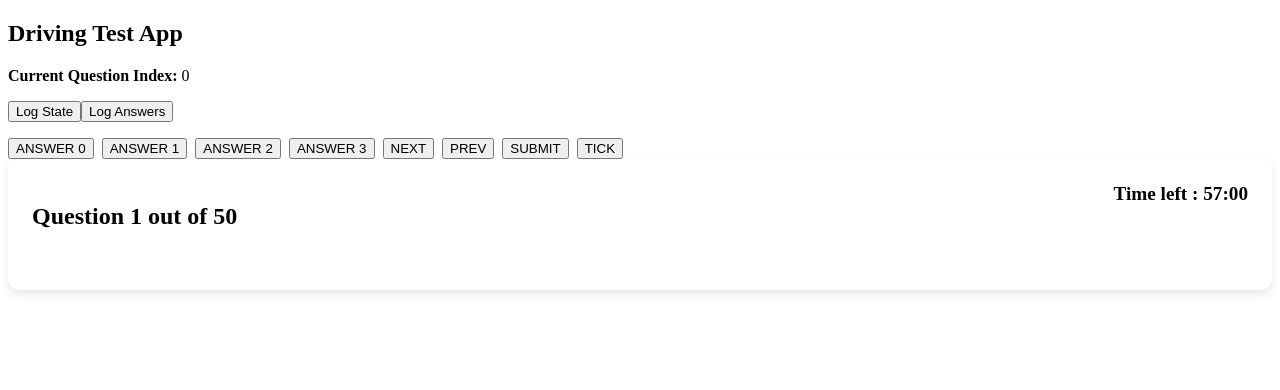
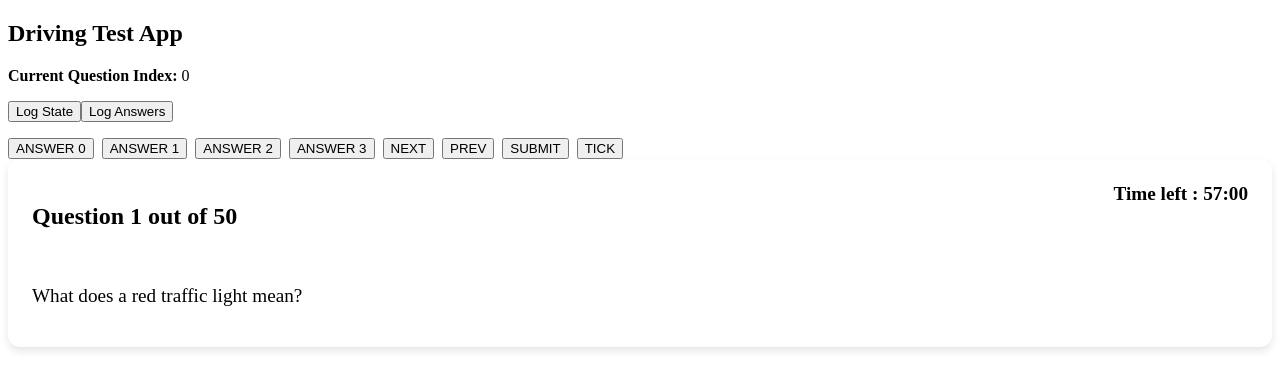
Before and after one commit to Tharmeem1999/React_Project-UK_Driving_Test_App, a React (Vite) app: page / in a window 1280 px wide. Shown: the top 390 px of the page. Built offline with nearby package versions, Linux system fonts and the light colour scheme.

Commit message:
built QuestionText component

```diff
--- a/src/components/MediaDisplay.jsx
+++ b/src/components/MediaDisplay.jsx
@@ -0,0 +1,5 @@
+const MediaDisplay = () => {
+    return <></>
+};
+
+export default MediaDisplay;
--- a/src/components/NavigationControls.jsx
+++ b/src/components/NavigationControls.jsx
@@ -0,0 +1,5 @@
+const NavigationControls = () => {
+    return <></>
+};
+
+export default NavigationControls;
--- a/src/components/QuestionText.jsx
+++ b/src/components/QuestionText.jsx
@@ -0,0 +1,16 @@
+const QuestionText = ({ text, as = "p" }) => {
+    const Tag = as; // "p" or "h3"
+
+    return (
+        <Tag
+            style={{
+                fontSize: "1.2rem",
+                marginBottom: "1rem"
+            }}
+        >
+            {text}
+        </Tag>
+    );
+};
+
+export default QuestionText;
--- a/src/components/QuestionView.jsx
+++ b/src/components/QuestionView.jsx
@@ -1,5 +1,10 @@
 import QuestionHeader from "./QuestionHeader";
 import { Card } from "./ui/Card";
+import QuestionText from "./QuestionText";
+import AnswerOption from "./AnswerOptions";
+import MediaDisplay from "./MediaDisplay";
+import NavigationControls from "./NavigationControls";
+
 
 const QuestionView = ({
     q,
@@ -16,6 +21,13 @@ const QuestionView = ({
                 totalQuestions={totalQuestions}
                 timeLeft={timeLeft}
             />
+            <div style={{ display: "flex", gap: "1rem", flexDirection: "row" }}>
+                <div style={{ flex: 1 }}>
+                    <QuestionText
+                        text={q.question}
+                    />
+                </div>
+            </div>
         </Card>
     );
 };
```
Also changed, not shown: src/components/AnswerOptions.jsx (+7 -0 lines).
